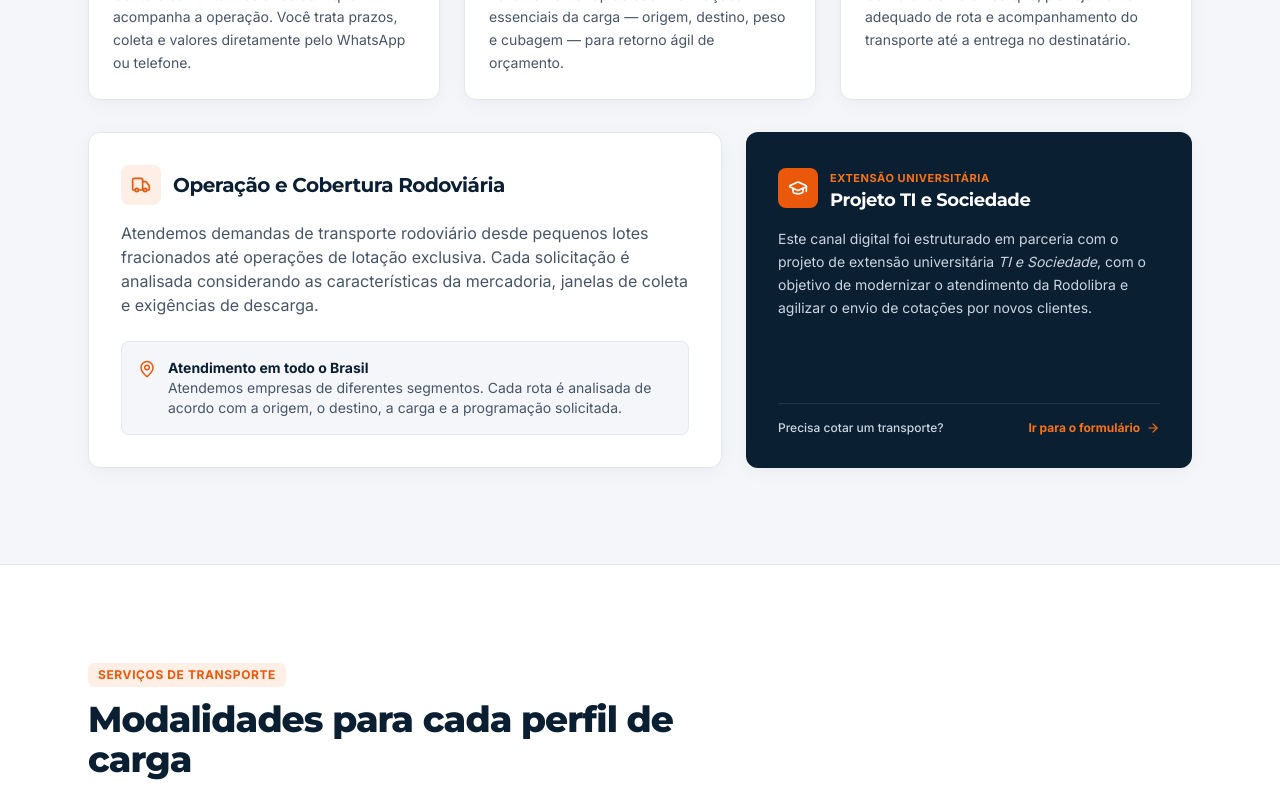
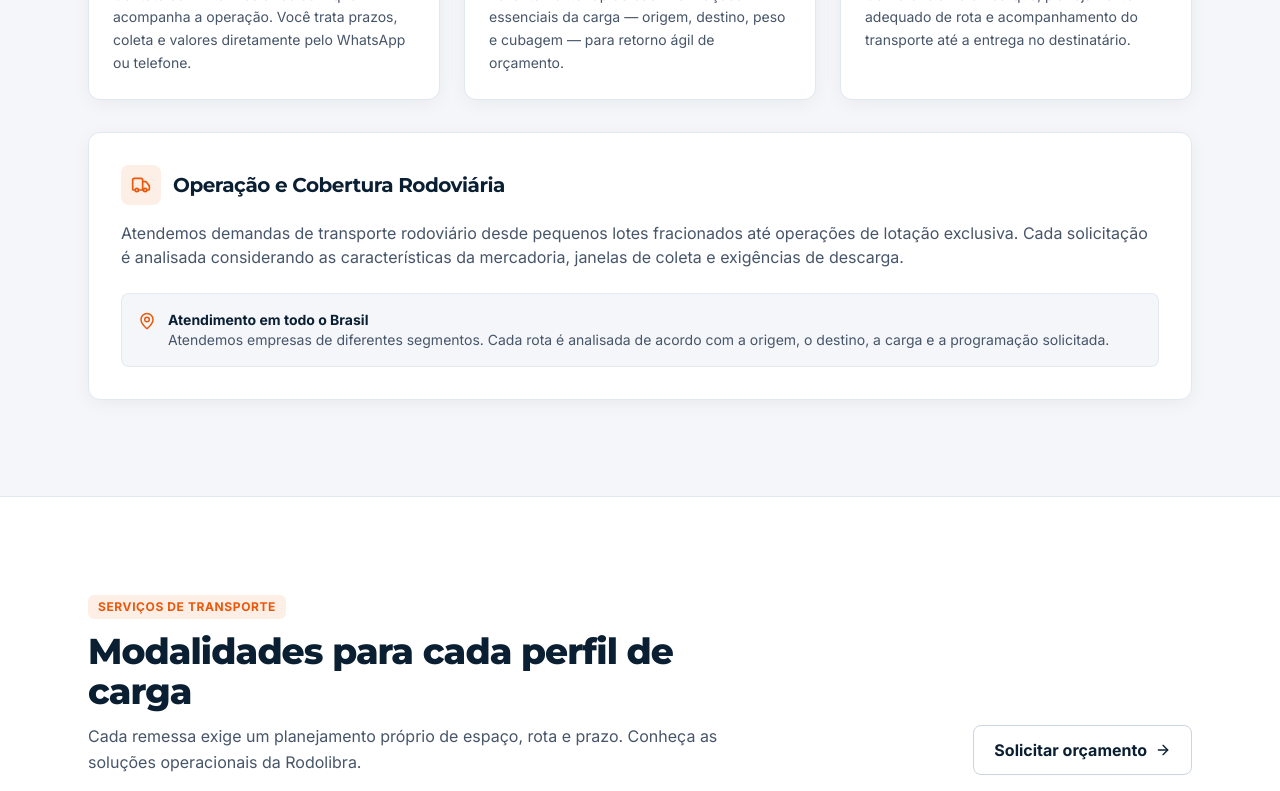
Before and after one commit to gustavogarciacavalli-sudo/rodolibra-site, a Next.js app: page / in a window 1280 px wide. Shown: the part 1340-2131 px from the top of the page. Built offline with nearby package versions, Linux system fonts and the light colour scheme.

Commit message:
refactor: remove mencoes ao projeto de extensao

```diff
--- a/app/layout.tsx
+++ b/app/layout.tsx
@@ -15,7 +15,7 @@ export const metadata: Metadata = {
     "carga fracionada",
     "carga dedicada",
   ],
-  authors: [{ name: "Projeto de Extensão TI e Sociedade" }],
+  authors: [{ name: "Rodolibra Transportes" }],
   openGraph: {
     title: "Rodolibra | Transporte e Logística",
     description: "Sua carga no destino certo, com agilidade e total transparência. Solicite cotação via WhatsApp.",
--- a/components/About.tsx
+++ b/components/About.tsx
@@ -3,9 +3,7 @@ import {
   MessageSquare,
   FileCheck2,
   MapPin,
-  GraduationCap,
   Truck,
-  ArrowRight,
 } from "lucide-react";
 
 export default function About() {
@@ -78,10 +76,9 @@ export default function About() {
           })}
         </div>
 
-        {/* Blocos Institucionais Alinhados (2 colunas de mesma altura) */}
-        <div className="mt-8 grid gap-6 lg:grid-cols-12 items-stretch">
-          {/* Coluna 1: Atuação e Base Operacional */}
-          <div className="rounded-xl bg-white p-6 sm:p-8 border border-slate-200 shadow-card lg:col-span-7 flex flex-col justify-between">
+        {/* Atuação e cobertura */}
+        <div className="mt-8">
+          <div className="rounded-xl bg-white p-6 sm:p-8 border border-slate-200 shadow-card flex flex-col justify-between">
             <div>
               <div className="flex items-center gap-3">
                 <span className="grid h-10 w-10 shrink-0 place-items-center rounded-lg bg-accent/10 text-accent">
@@ -111,44 +108,6 @@ export default function About() {
               </div>
             </div>
           </div>
-
-          {/* Coluna 2: Parceria Universitária (Item importante do projeto) */}
-          <div className="rounded-xl bg-navy p-6 sm:p-8 text-white shadow-card lg:col-span-5 flex flex-col justify-between">
-            <div>
-              <div className="flex items-center gap-3">
-                <span className="grid h-10 w-10 shrink-0 place-items-center rounded-lg bg-accent text-white">
-                  <GraduationCap size={20} />
-                </span>
-                <div>
-                  <span className="text-[11px] font-bold uppercase tracking-wider text-accent-light">
-                    Extensão Universitária
-                  </span>
-                  <h3 className="text-lg font-bold text-white leading-snug">
-                    Projeto TI e Sociedade
-                  </h3>
-                </div>
-              </div>
-              <p className="mt-4 text-sm text-slate-300 leading-relaxed">
-                Este canal digital foi estruturado em parceria com o projeto de
-                extensão universitária <em>TI e Sociedade</em>, com o objetivo de
-                modernizar o atendimento da Rodolibra e agilizar o envio de
-                cotações por novos clientes.
-              </p>
-            </div>
-
-            <div className="mt-6 pt-4 border-t border-white/10 flex items-center justify-between gap-4">
-              <span className="text-xs text-slate-300 font-medium">
-                Precisa cotar um transporte?
-              </span>
-              <a
-                href="#cotacao"
-                className="inline-flex items-center gap-1.5 text-xs font-bold text-accent-light hover:underline shrink-0"
-              >
-                <span>Ir para o formulário</span>
-                <ArrowRight size={14} />
-              </a>
-            </div>
-          </div>
         </div>
       </div>
     </section>
--- a/components/Footer.tsx
+++ b/components/Footer.tsx
@@ -5,7 +5,6 @@ import {
   ArrowUp,
   Phone,
   MapPin,
-  GraduationCap,
   ShieldCheck,
 } from "lucide-react";
 import { nav, site, waLink } from "@/lib/site";
@@ -51,7 +50,7 @@ export function Footer() {
             </nav>
           </div>
 
-          {/* Coluna 3: Atendimento & Extensão Universitária */}
+          {/* Coluna 3: Atendimento */}
           <div className="lg:col-span-4 space-y-3">
             <h4 className="text-xs font-bold uppercase tracking-wider text-accent-light">
               Atendimento
@@ -76,17 +75,6 @@ export function Footer() {
                 <span>Atendimento em todo o Brasil</span>
               </p>
             </div>
-
-            <div className="mt-4 rounded-lg bg-white/5 p-3.5 border border-white/10 text-xs text-slate-300">
-              <div className="flex items-center gap-1.5 font-bold text-accent-light mb-1">
-                <GraduationCap size={15} />
-                <span>Projeto TI e Sociedade</span>
-              </div>
-              <p className="text-[11px] text-slate-400 leading-relaxed">
-                Desenvolvimento institucional realizado em parceria de extensão
-                universitária.
-              </p>
-            </div>
           </div>
         </div>
 
@@ -97,10 +85,6 @@ export function Footer() {
             direitos reservados.
           </p>
 
-          <div className="flex items-center gap-4">
-            <span className="text-[11px]">
-              Projeto de Extensão “TI e Sociedade”
-            </span>
           <button
             type="button"
             onClick={scrollToTop}
@@ -110,7 +94,6 @@ export function Footer() {
             <span>Topo</span>
             <ArrowUp size={13} />
           </button>
-          </div>
         </div>
       </div>
     </footer>
--- a/lib/site.ts
+++ b/lib/site.ts
@@ -2,8 +2,6 @@
  * ============================================================================
  * RODOLIBRA - ARQUIVO CENTRAL DE CONFIGURAÇÃO E DADOS
  * ============================================================================
- * Projeto de Extensão Universitária: "TI e Sociedade"
- *
  * Este arquivo foi projetado para facilitar a manutenção futura por pessoas
  * sem conhecimento avançado de programação. Todos os textos, serviços,
  * perguntas frequentes e dados de contato podem ser editados aqui.
@@ -37,7 +35,7 @@ export const site = {
   subheadline:
     "Apresentação moderna e solicitação direta de cotações para transporte rodoviário. Informações organizadas sem complicação para novos clientes.",
 
-  // Dados oficiais documentados no projeto de extensão
+  // Dados oficiais de atendimento
   phone: "+55 41 99891-3381",
   formattedPhone: "+55 41 99891-3381",
 
@@ -51,11 +49,6 @@ export const site = {
   baseRegion: "Atendimento em todo o Brasil",
   isRegionProvisional: false,
 
-  projectInfo: {
-    title: "Projeto de Extensão Universitária: TI e Sociedade",
-    partner: "Rodolibra Transportadora",
-    objective: "Modernização da presença digital, facilitação do canal de cotações e aproximação comunitária através da tecnologia.",
-  },
 };
 
 export const nav = [
```
Also changed, not shown: 1 other file (tests, documents, lock files or other folders). Lines whose indentation alone changed are shown as unchanged.
